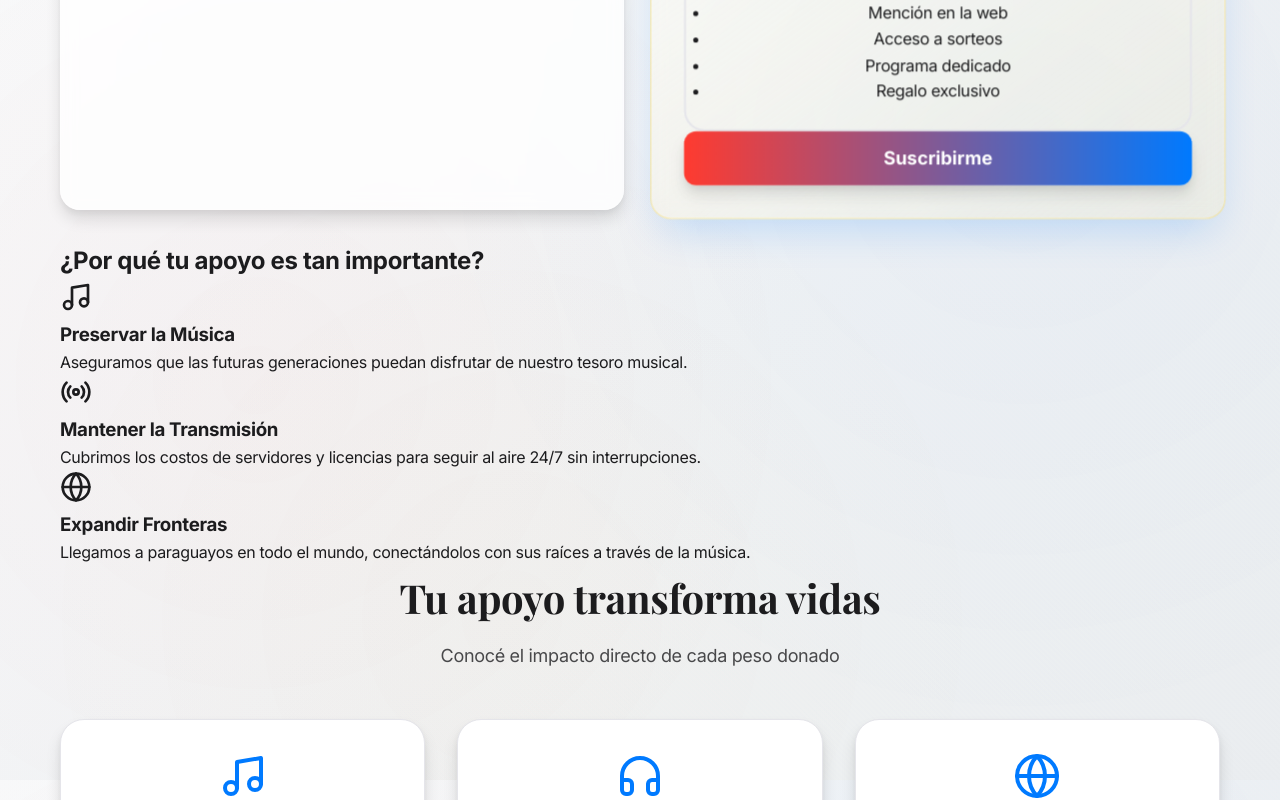
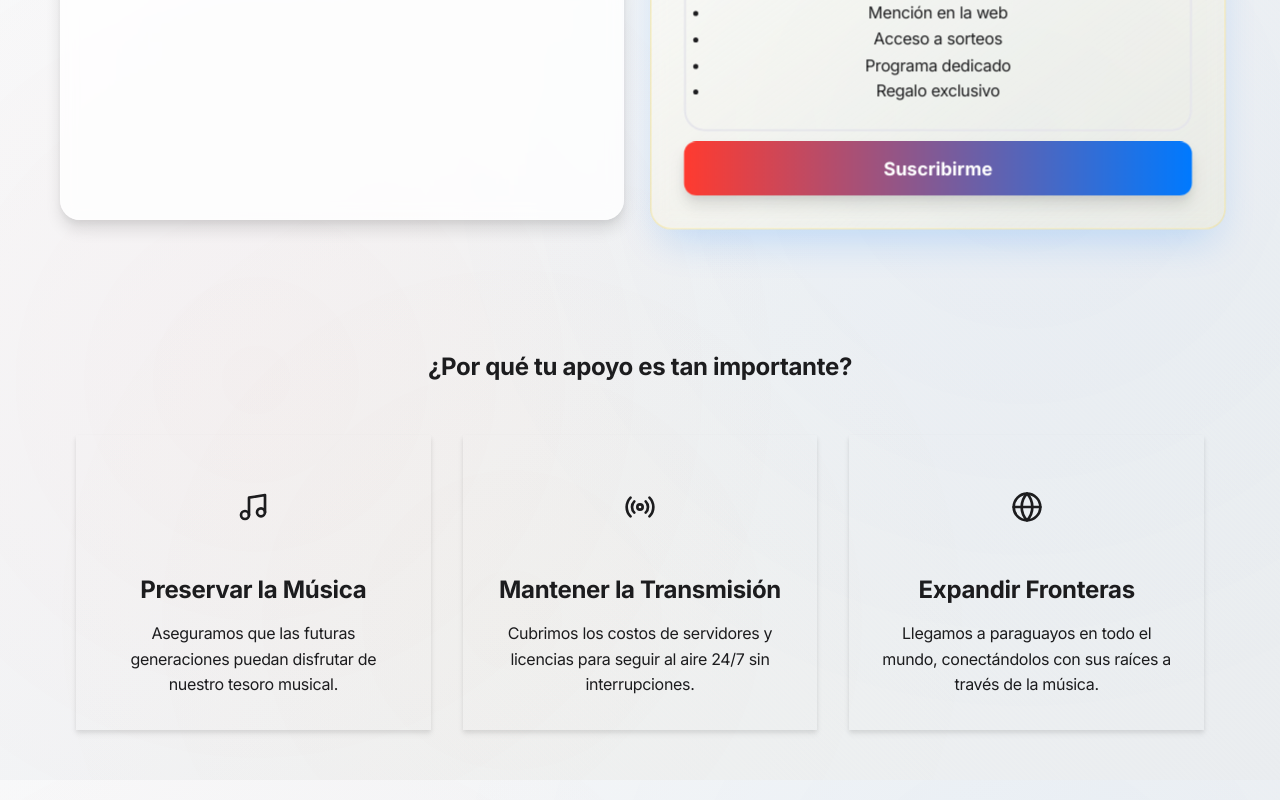
Before and after one commit to pmilciades182/radiocultural, a React (Vite) app: page /donaciones in a window 1280 px wide. Shown: the part 1620-2420 px from the top of the page. Built offline with nearby package versions, Linux system fonts and the light colour scheme.

Commit message:
cambios en donaciones

```diff
--- a/src/App.css
+++ b/src/App.css
@@ -1481,6 +1481,7 @@ body {
   cursor: pointer;
   transition: all 0.3s ease;
   box-shadow: var(--shadow-lg);
+  margin-top: 10px;
 }
 
 .donate-button:hover {
@@ -2208,6 +2209,67 @@ body {
   color: var(--color-text-secondary);
 }
 
+/* Estilos para la sección 'Por qué donar' */
+.why-donate {
+  padding: 4rem 0;
+  background-color: var(--color-surface);
+  margin-top: 4rem;
+}
+
+.why-donate h2 {
+  text-align: center;
+  margin-bottom: 3rem;
+  color: var(--color-text-primary);
+}
+
+.reasons-grid {
+  display: grid;
+  grid-template-columns: repeat(auto-fit, minmax(280px, 1fr));
+  gap: 2rem;
+  max-width: 1200px;
+  margin: 0 auto;
+  padding: 0 1rem;
+}
+
+.reason-card {
+  background-color: var(--color-background);
+  border: 1px solid var(--color-border);
+  border-radius: var(--border-radius-large);
+  padding: 2rem;
+  text-align: center;
+  transition: transform 0.3s ease, box-shadow 0.3s ease;
+  box-shadow: var(--shadow-md);
+}
+
+.reason-card:hover {
+  transform: translateY(-8px);
+  box-shadow: var(--shadow-lg);
+}
+
+.reason-card .icon-container {
+  width: 80px;
+  height: 80px;
+  border-radius: 50%;
+  background-color: var(--color-primary-variant);
+  display: flex;
+  align-items: center;
+  justify-content: center;
+  margin: 0 auto 1.5rem;
+  color: var(--color-primary);
+}
+
+.reason-card h3 {
+  font-family: var(--font-heading);
+  color: var(--color-text-primary);
+  margin-bottom: 0.75rem;
+  font-size: 1.5rem;
+}
+
+.reason-card p {
+  color: var(--color-text-secondary);
+  line-height: 1.6;
+}
+
 @media (max-width: 1024px) {
   .hero {
     padding: 3rem 1.5rem;
@@ -2397,6 +2459,37 @@ body {
 
   .container {
     padding: 0 1rem;
+  }
+
+  /* Estilos responsivos para la página de donaciones */
+  .donation-hero {
+    flex-direction: column;
+    text-align: center;
+    gap: 2rem;
+  }
+
+  .donation-hero .hero-stats {
+    flex-direction: column;
+    gap: 1rem;
+    margin-top: 0;
+  }
+
+  .donation-cards {
+    flex-direction: column;
+    gap: 2rem;
+  }
+
+  .amount-buttons {
+    grid-template-columns: repeat(auto-fit, minmax(120px, 1fr));
+  }
+
+  .tiers {
+    flex-direction: column;
+    gap: 1.5rem;
+  }
+
+  .reasons-grid {
+    grid-template-columns: 1fr;
   }
 }
 
--- a/src/pages/Donaciones.jsx
+++ b/src/pages/Donaciones.jsx
@@ -106,17 +106,17 @@ function Donaciones() {
         <h2>¿Por qué tu apoyo es tan importante?</h2>
         <div className="reasons-grid">
           <div className="reason-card">
-            <Music size={32} />
+            <div className="icon-container"><Music size={32} /></div>
             <h3>Preservar la Música</h3>
             <p>Aseguramos que las futuras generaciones puedan disfrutar de nuestro tesoro musical.</p>
           </div>
           <div className="reason-card">
-            <Radio size={32} />
+            <div className="icon-container"><Radio size={32} /></div>
             <h3>Mantener la Transmisión</h3>
             <p>Cubrimos los costos de servidores y licencias para seguir al aire 24/7 sin interrupciones.</p>
           </div>
           <div className="reason-card">
-            <Globe size={32} />
+            <div className="icon-container"><Globe size={32} /></div>
             <h3>Expandir Fronteras</h3>
             <p>Llegamos a paraguayos en todo el mundo, conectándolos con sus raíces a través de la música.</p>
           </div>
```
